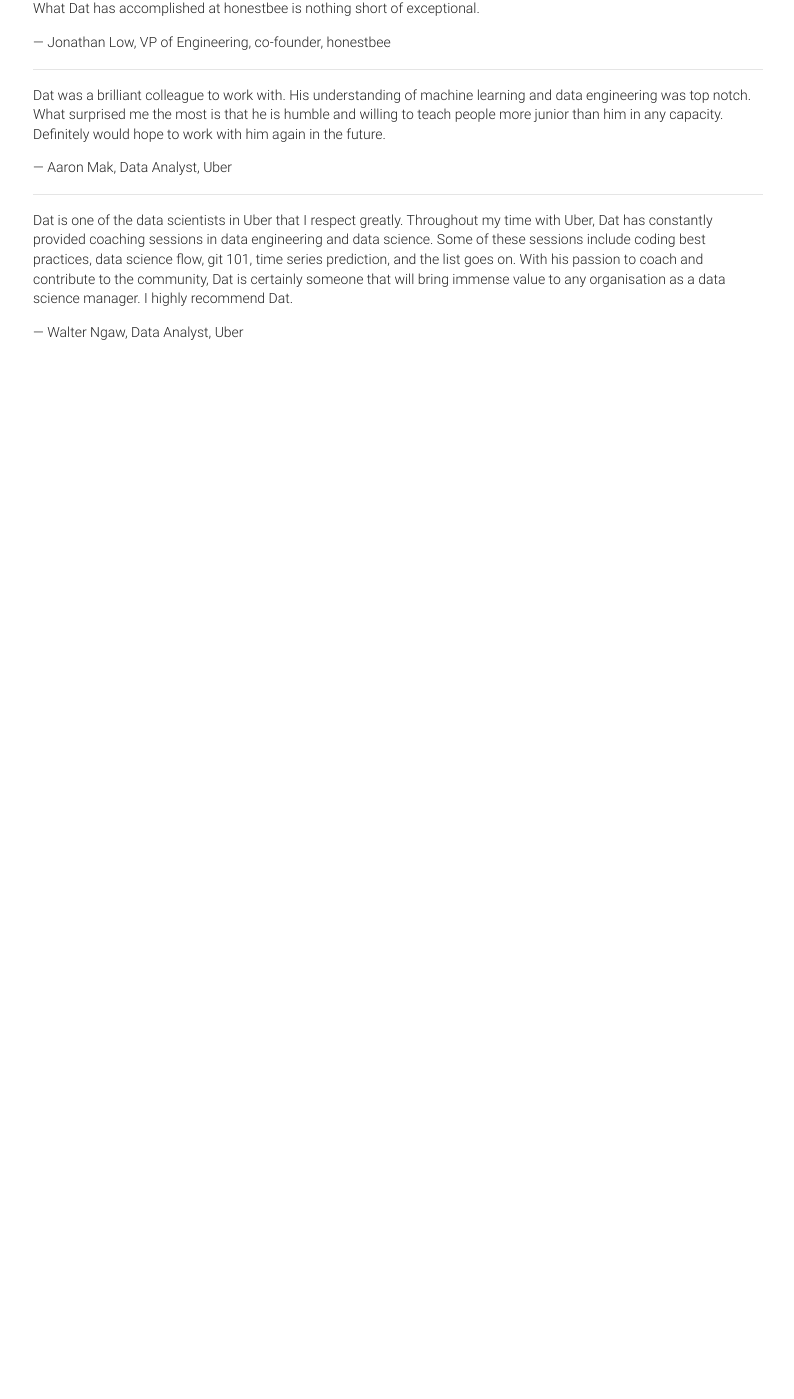
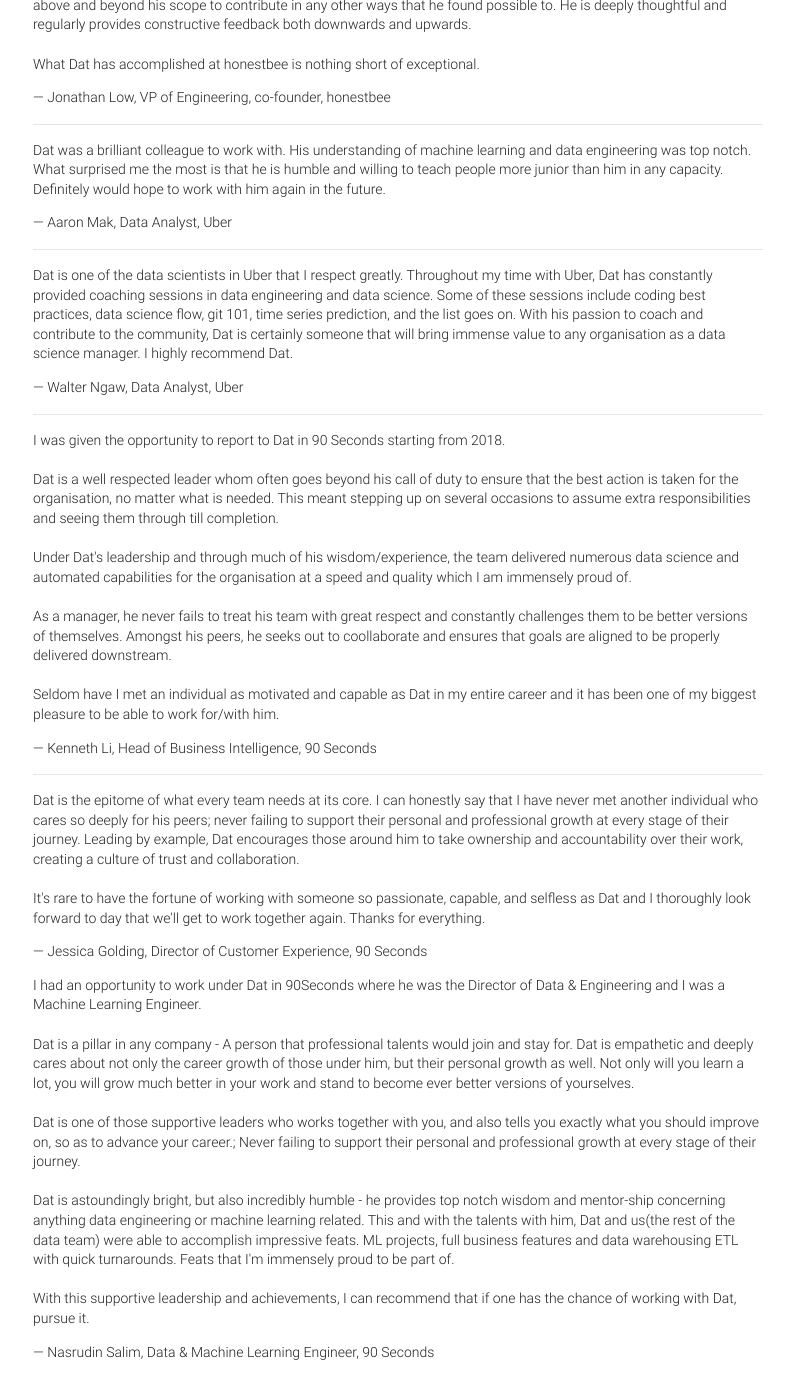
Before and after one commit to lenguyenthedat/lenguyenthedat.github.io, a Jekyll site: the page extras/resume.html, which Jekyll copies as it is, in a window 1280 px wide and 1400 px high, scrolled down 5226 px. Shown: the whole window, without its empty margins (432-1226 px from the left). Built offline with Jekyll 4.4.1, drawn with Linux system fonts in a browser that asks for light colours; before the commit the page ends 5610 px from its top, so only the background shows below that; some of the changed text lies outside the part shown.

Commit message:
Update RS

```diff
--- a/extras/resume.html
+++ b/extras/resume.html
@@ -568,7 +568,8 @@
 					</span>
 				</div>
 				<div class="summary">
-					<p>Build and enable data analytics capabilities at foodpanda for the APAC region.</p>
+					<p>Build and enable data analytics culture and capabilities at Delivery Hero APAC & EU.</p>
+					<p>In charge of everything data-related, ranging from end-to-end data infrastructure, data warehousing, to business analytics, and machine learning in production.</p>
 				</div>
 			</div>
 			<div class="item">
@@ -1045,6 +1047,42 @@
 					— Walter Ngaw, Data Analyst, Uber
 				</div>
 			</div>
+			<hr>
+			<div class="item">
+				<blockquote class="reference">
+				  I was given the opportunity to report to Dat in 90 Seconds starting from 2018.
+				  <br><br>Dat is a well respected leader whom often goes beyond his call of duty to ensure that the best action is taken for the organisation, no matter what is needed. This meant stepping up on several occasions to assume extra responsibilities and seeing them through till completion.
+				  <br><br>Under Dat's leadership and through much of his wisdom/experience, the team delivered numerous data science and automated capabilities for the organisation at a speed and quality which I am immensely proud of.
+				  <br><br>As a manager, he never fails to treat his team with great respect and constantly challenges them to be better versions of themselves. Amongst his peers, he seeks out to coollaborate and ensures that goals are aligned to be properly delivered downstream.
+				  <br><br>Seldom have I met an individual as motivated and capable as Dat in my entire career and it has been one of my biggest pleasure to be able to work for/with him.
+				</blockquote>
+				<div class="name">
+					— Kenneth Li, Head of Business Intelligence, 90 Seconds
+				</div>
+			</div>
+			<hr>
+			<div class="item">
+				<blockquote class="reference">
+				  Dat is the epitome of what every team needs at its core. I can honestly say that I have never met another individual who cares so deeply for his peers; never failing to support their personal and professional growth at every stage of their journey. Leading by example, Dat encourages those around him to take ownership and accountability over their work, creating a culture of trust and collaboration.
+				  <br><br>It's rare to have the fortune of working with someone so passionate, capable, and selfless as Dat and I thoroughly look forward to day that we'll get to work together again. Thanks for everything.
+				</blockquote>
+				<div class="name">
+					— Jessica Golding, Director of Customer Experience, 90 Seconds
+				</div>
+			</div>
+			<div class="item">
+				<blockquote class="reference">
+				  I had an opportunity to work under Dat in 90Seconds where he was the Director of Data & Engineering and I was a Machine Learning Engineer.
+				  <br><br>Dat is a pillar in any company - A person that professional talents would join and stay for. Dat is empathetic and deeply cares about not only the career growth of those under him, but their personal growth as well. Not only will you learn a lot, you will grow much better in your work and stand to become ever better versions of yourselves.
+				  <br><br>Dat is one of those supportive leaders who works together with you, and also tells you exactly what you should improve on, so as to advance your career.; Never failing to support their personal and professional growth at every stage of their journey.
+				  <br><br>Dat is astoundingly bright, but also incredibly humble - he provides top notch wisdom and mentor-ship concerning anything data engineering or machine learning related.
+				  This and with the talents with him, Dat and us(the rest of the data team) were able to accomplish impressive feats. ML projects, full business features and data warehousing ETL with quick turnarounds. Feats that I'm immensely proud to be part of.
+				  <br><br>With this supportive leadership and achievements, I can recommend that if one has the chance of working with Dat, pursue it.
+				</blockquote>
+				<div class="name">
+					— Nasrudin Salim, Data & Machine Learning Engineer, 90 Seconds
+				</div>
+			</div>
 		</div>
 	</section>
 
```
Also changed, not shown: other parts of extras/resume.html (+1 -0 lines).
